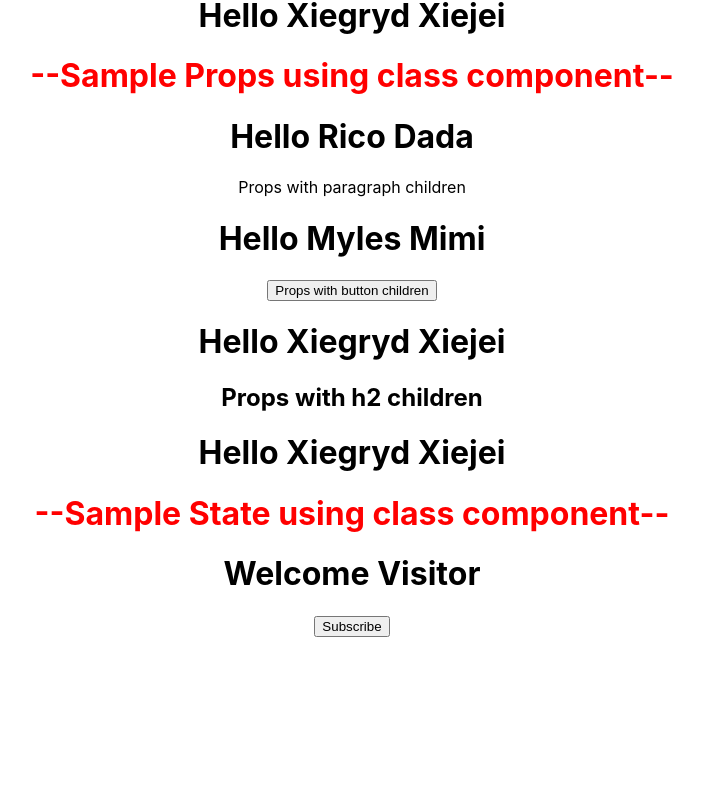
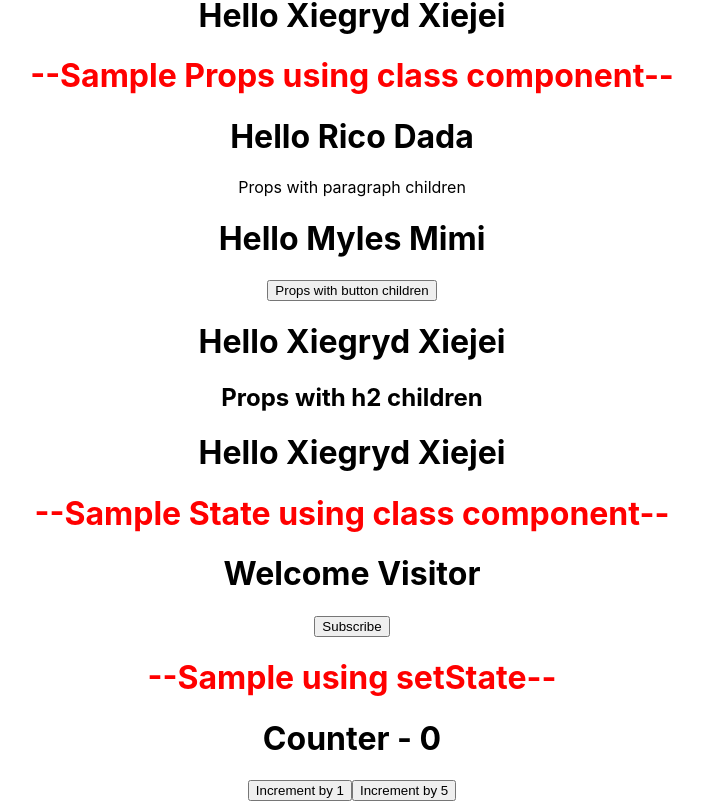
Before and after one commit to mirjSolution/react-front-to-back, a React (Create React App) app: page / in a window 1280 px wide. Shown: the part 584-1385 px from the top of the page, without its empty margins (288-991 px from the left). Before the commit the page ends 1221 px from the top, so only its background shows below. Built offline with nearby package versions, Linux system fonts and the light colour scheme.

Commit message:
Proper use of setState

```diff
--- a/src/App.js
+++ b/src/App.js
@@ -8,6 +8,7 @@ import Greet from './components/functional/Greet';
 import Hello from './components/jsx/Hello';
 import ClassProps from './components/props/ClassProps';
 import FunctionProps from './components/props/FunctionProps';
+import SetState from './components/setState/SetState';
 import ClassState from './components/state/ClassState';
 
 class App extends Component {
@@ -49,6 +50,9 @@ class App extends Component {
         {/* Sample State using class component*/}
         <h1 style={{ color: 'red' }}>--Sample State using class component--</h1>
         <ClassState />
+        {/* Sample using setState*/}
+        <h1 style={{ color: 'red' }}>--Sample using setState--</h1>
+        <SetState incrementBy={5} />
       </div>
     );
   }
--- /dev/null
+++ b/src/components/setState/SetState.js
@@ -0,0 +1,43 @@
+import React, { Component } from 'react';
+
+class SetState extends Component {
+  constructor(props) {
+    super(props);
+
+    this.state = {
+      counter: 0,
+    };
+  }
+
+  increment() {
+    this.setState(
+      {
+        counter: this.state.counter + 1,
+      },
+      () => console.log('Callback ' + this.state.counter)
+    );
+    console.log('Synchoronous ' + this.state.counter);
+  }
+
+  incrementByProps() {
+    this.setState(
+      (prevState, props) => ({
+        counter: prevState.counter + props.incrementBy,
+      }),
+      () => console.log('Callback ' + this.state.counter)
+    );
+    console.log('Synchoronous ' + this.state.counter);
+  }
+
+  render() {
+    return (
+      <div>
+        <h1>Counter - {this.state.counter}</h1>
+        <button onClick={() => this.increment()}>Increment by 1</button>
+        <button onClick={() => this.incrementByProps()}>Increment by 5</button>
+      </div>
+    );
+  }
+}
+
+export default SetState;
```
